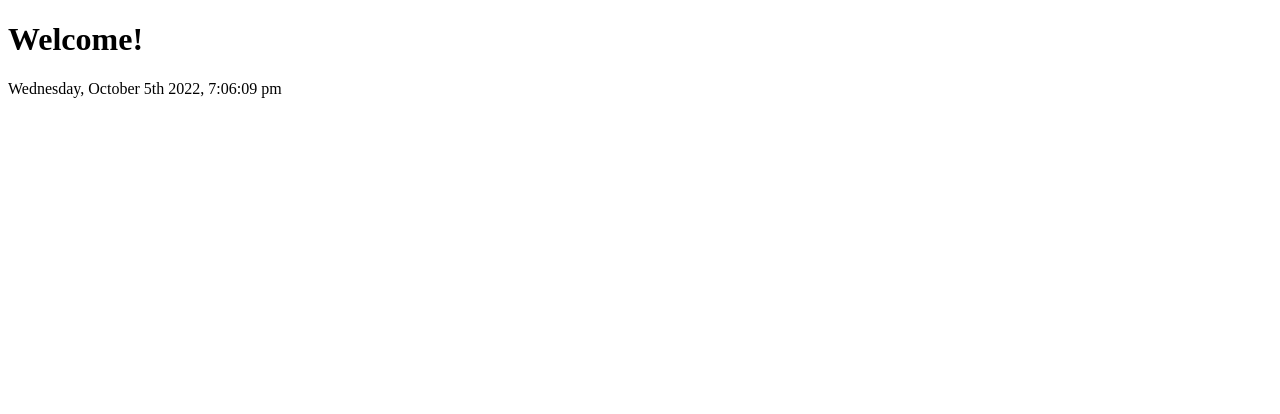
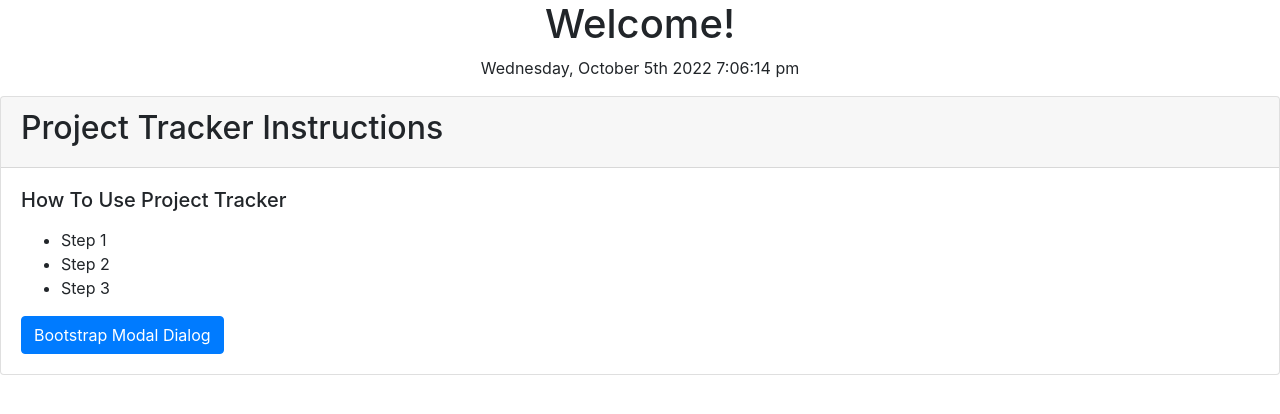
Before and after one commit to danialmirza99/project-tracker, a plain HTML site: page index.html in a window 1280 px wide. Drawn offline with nearby package versions, Linux system fonts and the light colour scheme.

Commit message:
added bootstrap card

```diff
--- a/assets/script.js
+++ b/assets/script.js
@@ -1,2 +1,20 @@
-var timeDate = moment().format("dddd, MMMM Do YYYY, h:mm:ss a");
+
+// Create a header/hero area that welcomes users to the application and
+// displays the current time and date using Moment.js with `setInterval()`.
+// DONE
+
+var timeDate = moment().format("dddd, MMMM Do YYYY h:mm:ss a");
 $("#time-date").text(timeDate);
+
+let updateTime = function () {
+    let currentTime = moment().format('dddd, MMMM Do YYYY h:mm:ss a')
+    $("#time-date").text(currentTime);
+}
+
+updateTime();
+setInterval(updateTime, 1000);
+
+// Create a Bootstrap card component explaining the instructions of how
+// to use the app and a button to open a
+// [Bootstrap modal dialog](https://getbootstrap.com/docs/4.5/components/modal/).
+// TODO
--- a/assets/style.css
+++ b/assets/style.css
@@ -0,0 +1,3 @@
+header{
+    text-align: center;
+}
--- a/index.html
+++ b/index.html
@@ -10,6 +10,7 @@
       integrity="sha256-9/aliU8dGd2tb6OSsuzixeV4y/faTqgFtohetphbbj0="
       crossorigin="anonymous"
     ></script>
+    <link rel="stylesheet" href="https://cdnjs.cloudflare.com/ajax/libs/twitter-bootstrap/4.5.0/css/bootstrap.min.css">
 </head>
 <body>
     <header>
@@ -17,6 +18,32 @@
         <p id="time-date"></p>
 
     </header>
+
+    <!--// Create a Bootstrap card component explaining the instructions of how
+            to use the app and a button to open a
+            [Bootstrap modal dialog](https://getbootstrap.com/docs/4.5/components/modal/).
+            DONE-->
+    <div class="card">
+        <div class="card-header">
+          <h2>
+            Project Tracker Instructions
+          </h2>
+        </div>
+        <div class="card-body">
+          <h5 class="card-title">How To Use Project Tracker</h5>
+          <p class="card-text">
+            <ul>
+                <li>Step 1</li>
+                <li>Step 2</li>
+                <li>Step 3</li>
+            </ul>
+          </p>
+          <a href="https://getbootstrap.com/docs/4.5/components/modal/" class="btn btn-primary">Bootstrap Modal Dialog</a>
+        </div>
+      </div>
+
+
+
     <script
       type="text/javascript"
       src="https://cdnjs.cloudflare.com/ajax/libs/moment.js/2.27.0/moment.min.js"
```
